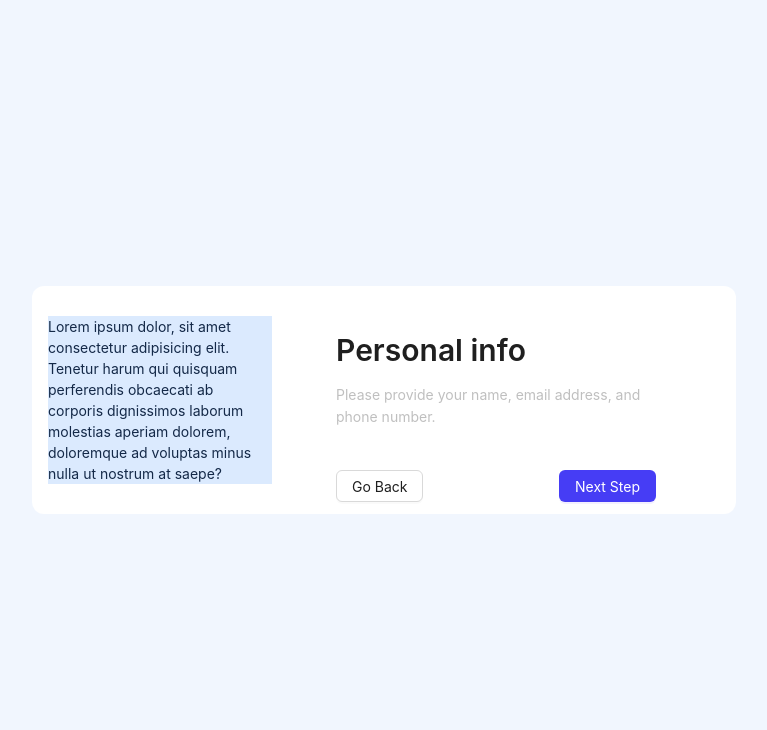
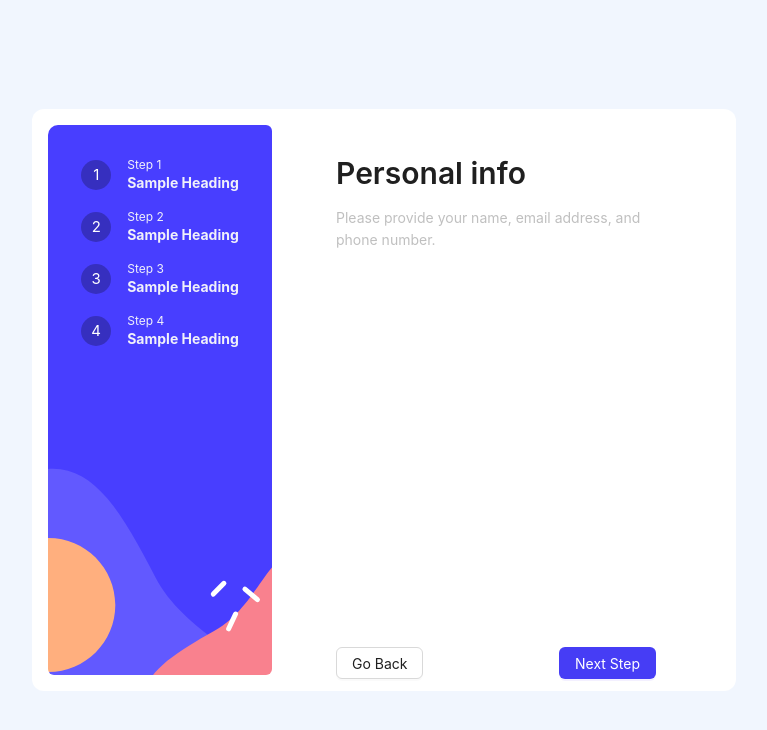
Before and after one commit to BorzooMV/multi-step-form, a React (Vite) app: page / in a window 1280 px wide. Shown: the top 730 px of the page, without its empty margins (256-1023 px from the left). Built offline with nearby package versions, Linux system fonts and the light colour scheme.

Commit message:
feat: create basic sidebar

```diff
--- a/src/components/FormWrapper/Sidebar.tsx
+++ b/src/components/FormWrapper/Sidebar.tsx
@@ -1,12 +1,35 @@
+import StepIndicator from "../StepIndicator";
+import "./style.css";
+
 export default function Sidebar() {
   return (
-    <div className="bg-blue-100">
-      <p>
-        Lorem ipsum dolor, sit amet consectetur adipisicing elit. Tenetur harum
-        qui quisquam perferendis obcaecati ab corporis dignissimos laborum
-        molestias aperiam dolorem, doloremque ad voluptas minus nulla ut nostrum
-        at saepe?
-      </p>
+    <div className="sidebar rounded-md flex items-start justify-center">
+      <div className="flex flex-col gap-4 mt-8">
+        <StepIndicator
+          stepData={{
+            num: 1,
+            title: "Sample Heading",
+          }}
+        />
+        <StepIndicator
+          stepData={{
+            num: 2,
+            title: "Sample Heading",
+          }}
+        />
+        <StepIndicator
+          stepData={{
+            num: 3,
+            title: "Sample Heading",
+          }}
+        />
+        <StepIndicator
+          stepData={{
+            num: 4,
+            title: "Sample Heading",
+          }}
+        />
+      </div>
     </div>
   );
 }
--- /dev/null
+++ b/src/components/FormWrapper/style.css
@@ -0,0 +1,4 @@
+.sidebar {
+  background: url("../../assets/bg-sidebar-desktop.svg");
+  min-height: 550px;
+}
--- /dev/null
+++ b/src/components/StepIndicator/index.tsx
@@ -0,0 +1,25 @@
+import { Avatar, Typography } from "antd";
+const { Text } = Typography;
+
+type StepIndicatorProps = {
+  stepData: {
+    num: number;
+    title?: string;
+  };
+};
+
+export default function StepIndicator({ stepData }: StepIndicatorProps) {
+  return (
+    <div className="flex gap-4 items-center">
+      <Avatar size={30} icon={stepData.num} />
+      <div className="flex flex-col">
+        <Text className="text-xs text-textLight">Step {stepData.num}</Text>
+        {stepData.title && (
+          <Text className="text-sm font-bold text-textLight">
+            {stepData.title}
+          </Text>
+        )}
+      </div>
+    </div>
+  );
+}
```
Also changed, not shown: src/assets/bg-sidebar-desktop.svg (added).
